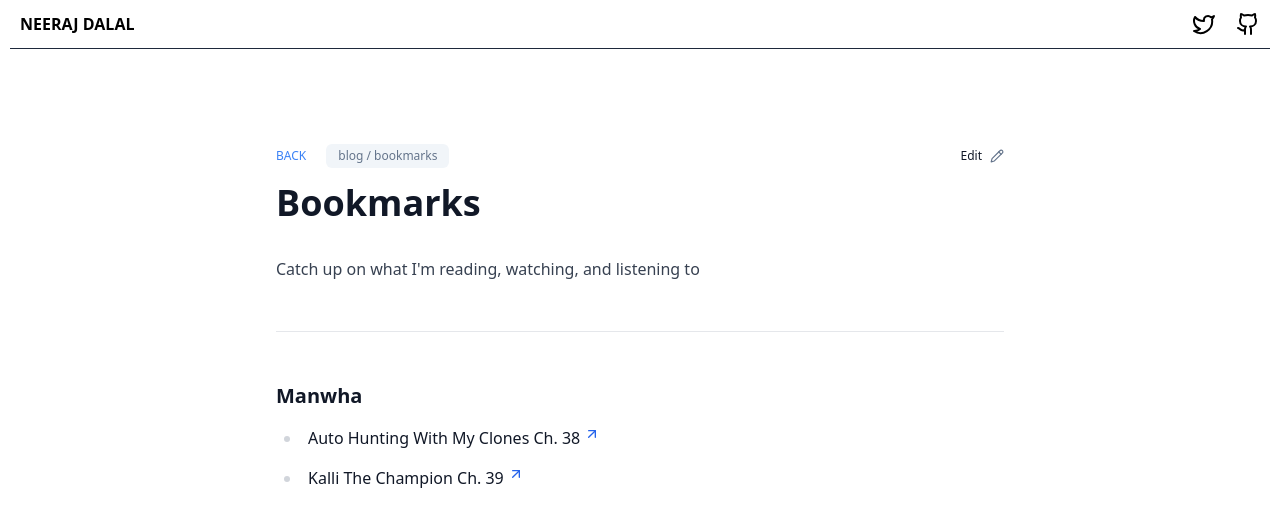
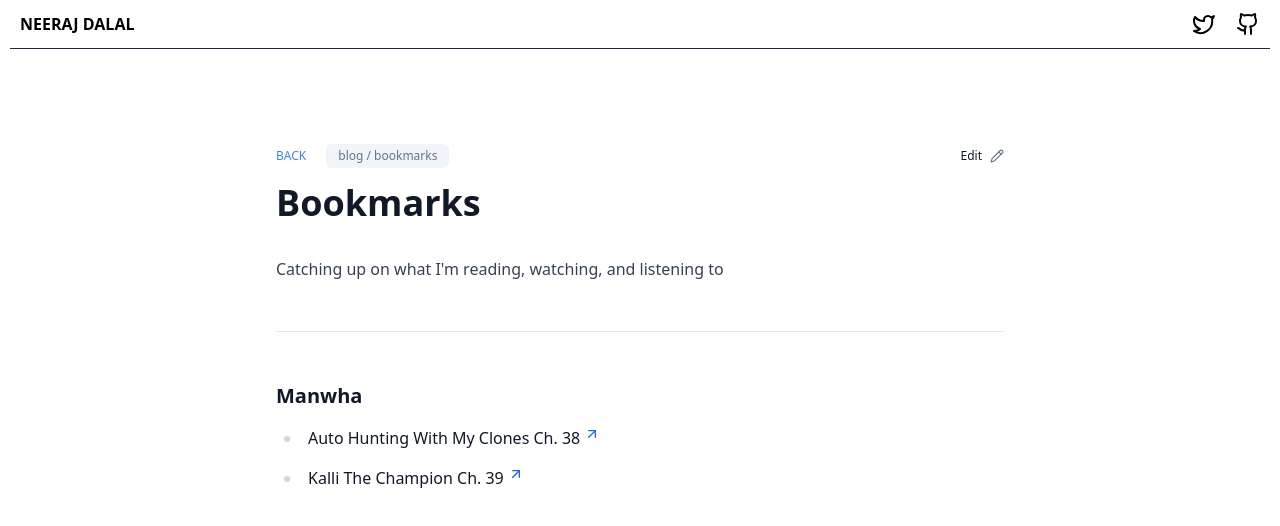
Before and after one commit to nrjdalal/v0.nrjdalal.com, a Next.js app: page /blog/bookmarks in a window 1280 px wide. Shown: the top 526 px of the page. Built offline with nearby package versions, Linux system fonts and the light colour scheme.

Commit message:
Update page.mdx

```diff
--- a/src/app/(mdx)/blog/bookmarks/page.mdx
+++ b/src/app/(mdx)/blog/bookmarks/page.mdx
@@ -2,7 +2,7 @@ import { ArrowUpRight } from 'lucide-react'
 
 export const metadata = {
   title: 'Bookmarks',
-  description: "Catch up on what I'm reading, watching, and listening to",
+  description: "Catching up on what I'm reading, watching, and listening to",
 }
 
 # {metadata.title}
```
